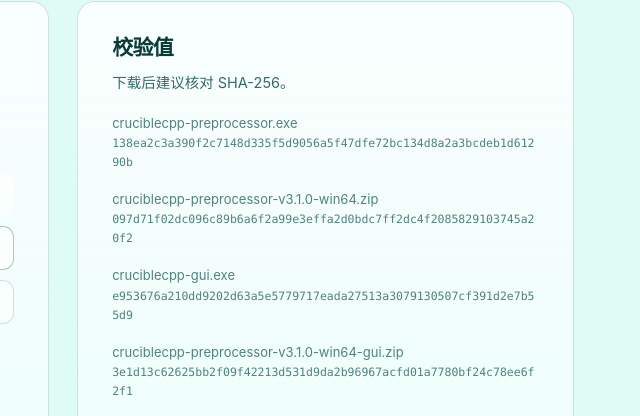
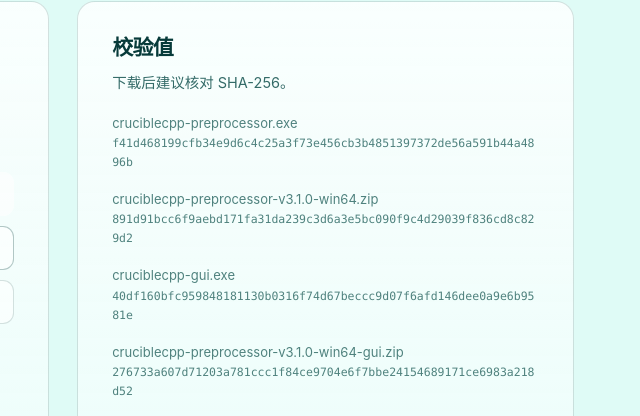
Before and after one commit to tomatoOyster/cruciblecpp-website, a plain HTML site: page download.html in a window 1280 px wide. Shown: the part 443-859 px from the top of the page, 632-1272 px from the left. Drawn offline with Linux system fonts and the light colour scheme; a script that the page names is missing.

Commit message:
Update website checksums for static release assets

```diff
--- a/download.html
+++ b/download.html
@@ -48,10 +48,10 @@
         <div class="card download-box reveal">
           <h3>校验值</h3>
           <p class="small muted mt-8">下载后建议核对 SHA-256。</p>
-          <div class="mt-16"><div class="small faint">cruciblecpp-preprocessor.exe</div><div class="hash">138ea2c3a390f2c7148d335f5d9056a5f47dfe72bc134d8a2a3bcdeb1d61290b</div></div>
-          <div class="mt-16"><div class="small faint">cruciblecpp-preprocessor-v3.1.0-win64.zip</div><div class="hash">097d71f02dc096c89b6a6f2a99e3effa2d0bdc7ff2dc4f2085829103745a20f2</div></div>
-          <div class="mt-16"><div class="small faint">cruciblecpp-gui.exe</div><div class="hash">e953676a210dd9202d63a5e5779717eada27513a3079130507cf391d2e7b55d9</div></div>
-          <div class="mt-16"><div class="small faint">cruciblecpp-preprocessor-v3.1.0-win64-gui.zip</div><div class="hash">3e1d13c62625bb2f09f42213d531d9da2b96967acfd01a7780bf24c78ee6f2f1</div></div>
+          <div class="mt-16"><div class="small faint">cruciblecpp-preprocessor.exe</div><div class="hash">f41d468199cfb34e9d6c4c25a3f73e456cb3b4851397372de56a591b44a4896b</div></div>
+          <div class="mt-16"><div class="small faint">cruciblecpp-preprocessor-v3.1.0-win64.zip</div><div class="hash">891d91bcc6f9aebd171fa31da239c3d6a3e5bc090f9c4d29039f836cd8c829d2</div></div>
+          <div class="mt-16"><div class="small faint">cruciblecpp-gui.exe</div><div class="hash">40df160bfc959848181130b0316f74d67beccc9d07f6afd146dee0a9e6b9581e</div></div>
+          <div class="mt-16"><div class="small faint">cruciblecpp-preprocessor-v3.1.0-win64-gui.zip</div><div class="hash">276733a607d71203a781ccc1f84ce9704e6f7bbe24154689171ce6983a218d52</div></div>
           <div class="note mt-24">当前稳定版为 V3.1.0。V3.0.0 及以后采用 CC BY-NC 4.0；V2.9.0 及以前为 MIT。</div>
         </div>
       </div>
```
Also changed, not shown: en/index.html (+1 -1 lines).
